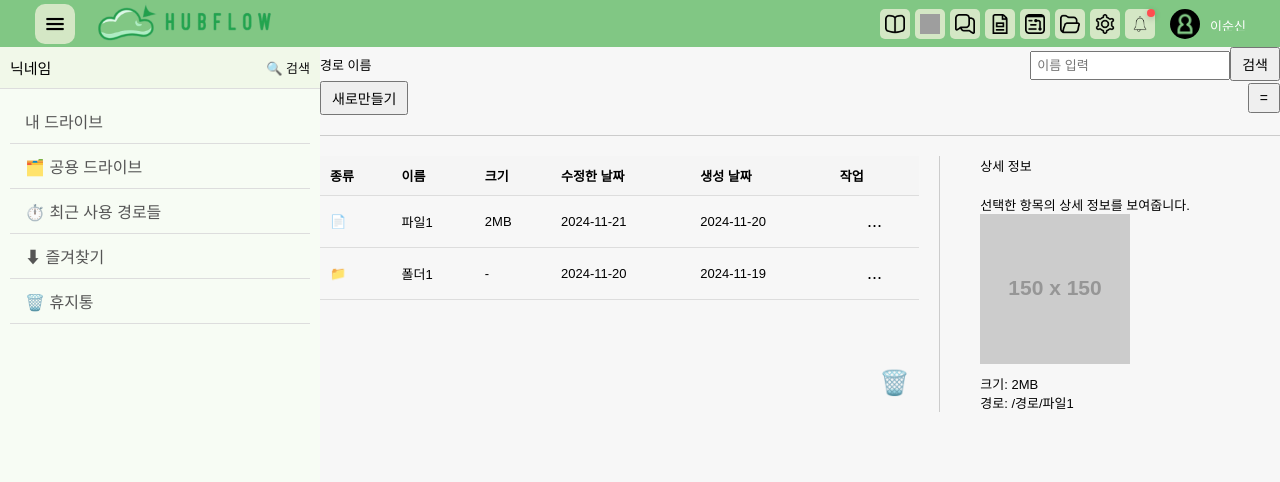
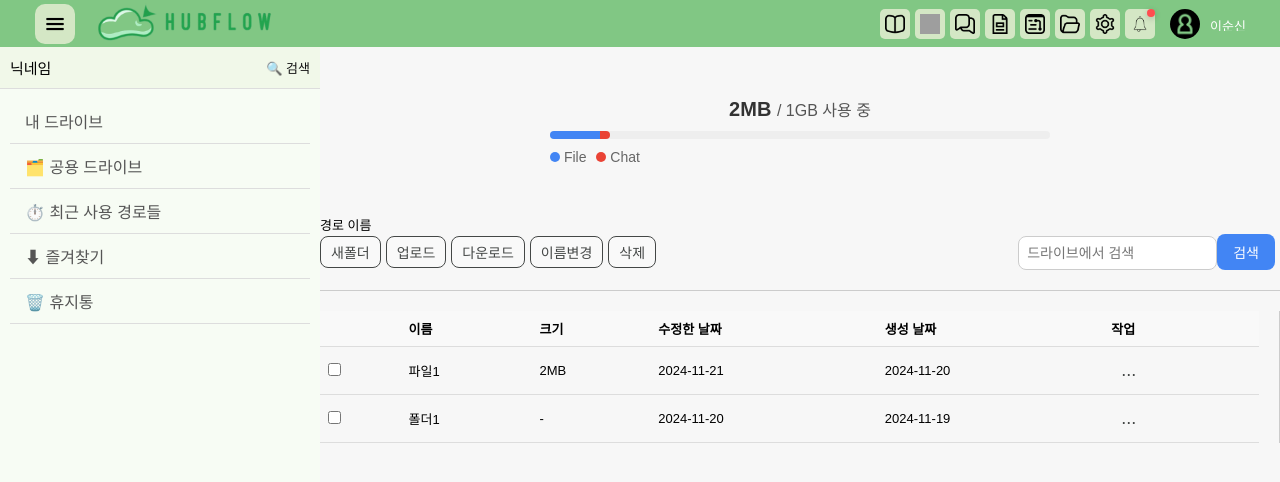
Before and after one commit to greenlotte4/lotte-2nd-project-front-team1, a React (Vite) app: page /app/file in a window 1280 px wide. Shown: the top 482 px of the page. Built offline with nearby package versions, Linux system fonts and the light colour scheme; grey boxes are pictures that could not be loaded; a web font is replaced by a local one.

Commit message:
update Drive layout

```diff
--- a/src/components/app/file/File.jsx
+++ b/src/components/app/file/File.jsx
@@ -5,36 +5,64 @@
 
     추가내역
     -------------
-    00.00 이름 - 내용
+    12.02 박수정 - 드라이브 레이아웃 수정
 */
 export default function File() {
   return (
     <div className="file-content">
+      {/* 상단 정보 영역 */}
+      <div className="storage-info">
+        <h2>
+          <span className="total-usage">2MB </span>
+          <span className="current-usage">/ 1GB 사용 중</span>
+        </h2>
+        <div className="storage-bar">
+          <div className="drive-usage"></div>
+          <div className="chat-usage"></div>
+        </div>
+        <div className="usage-legend">
+          <span className="legend-item">
+            <span className="drive-dot"></span> File
+          </span>
+          <span className="legend-item">
+            <span className="chat-dot"></span> Chat
+          </span>
+        </div>
+      </div>
+
       <div>
         <table className="filetop">
           <tr>
             <td>
               <h2>경로 이름</h2>
             </td>
-            <td className="input-group">
-              <input type="text" placeholder="이름 입력" />
-              <button className="search-button">검색</button>
-            </td>
           </tr>
           <tr>
             <td>
               <button value="새로만들기" name="새로만들기">
-                새로만들기
+                새폴더
+              </button>
+              <button value="upload" name="file-upload">
+                업로드
+              </button>
+              <button value="download" name="file-download">
+                다운로드
+              </button>
+              <button value="rename" name="file-rename">
+                이름변경
+              </button>
+              <button value="delete" name="file-delete">
+                삭제
               </button>
             </td>
-            <td>
-              <button value="=" name="=">
-                =
-              </button>
+            <td className="input-group">
+              <input type="text" placeholder="드라이브에서 검색" />
+              <button className="search-button">검색</button>
             </td>
           </tr>
         </table>
       </div>
+      {/* 파일 영역 */}
       {/* <!-- 아래 영역 시작 --> */}
       <div className="file-area">
         {/* <!-- 왼쪽 영역: 파일 리스트 --> */}
@@ -42,7 +70,7 @@ export default function File() {
           <table className="file-table">
             <thead>
               <tr>
-                <th>종류</th>
+                <th></th>
                 <th>이름</th>
                 <th>크기</th>
                 <th>수정한 날짜</th>
@@ -52,7 +80,9 @@ export default function File() {
             </thead>
             <tbody>
               <tr>
-                <td>📄</td>
+                <td>
+                  <input type="checkbox" />
+                </td>
                 <td>파일1</td>
                 <td>2MB</td>
                 <td>2024-11-21</td>
@@ -62,7 +92,9 @@ export default function File() {
                 </td>
               </tr>
               <tr>
-                <td>📁</td>
+                <td>
+                  <input type="checkbox" />
+                </td>
                 <td>폴더1</td>
                 <td>-</td>
                 <td>2024-11-20</td>
@@ -73,22 +105,6 @@ export default function File() {
               </tr>
             </tbody>
           </table>
-          <div className="trash-container">
-            <button className="trash-button" title="휴지통">
-              🗑️
-            </button>
-          </div>
-        </div>
-
-        {/* <!-- 오른쪽 영역: 상세 정보 --> */}
-        <div className="file-details">
-          <h3>상세 정보</h3>
-          <div className="detail-content">
-            <p>선택한 항목의 상세 정보를 보여줍니다.</p>
-            <img src="https://via.placeholder.com/150" alt="상세 이미지" />
-            <p>크기: 2MB</p>
-            <p>경로: /경로/파일1</p>
-          </div>
         </div>
       </div>
     </div>
--- a/src/styles/app/file/File.scss
+++ b/src/styles/app/file/File.scss
@@ -1,9 +1,16 @@
-/* ============================================================== */
-/* 프로젝트 추가 css */
+/*
+    날짜 : 2024/11/21
+    이름 : 이도영
+    내용 : 프로젝트 css 생성
+
+    추가내역
+    -------------
+    11.29 강중원 - 화면에 맞게 css 추가
+    12.02 박수정 - 드라이브 css 수정
+*/
+
 /* 테이블 스타일 */
-
-/* 강중원 - 화면에 맞게 추가*/
-.file-content{
+.file-content {
   width: 100%;
   height: 100%;
   .main-page {
@@ -13,39 +20,64 @@
   .filetop {
     width: 100%;
     border-collapse: collapse;
-    /* 테두리 겹침 제거 */
   }
 
   /* 셀 안의 내용을 양끝 정렬 */
-.filetop tr td {
-    width: 50%;
-    /* 각 셀이 테이블의 절반씩 차지 */
-    text-align: center;
-    /* 가운데 정렬 */
+  .filetop tr td:first-child {
+    text-align: left;
   }
 
-.filetop tr td:first-child {
-    text-align: left;
-    /* 첫 번째 셀은 왼쪽 정렬 */
-}
-
-.filetop tr td:last-child {
-    text-align: right;
-    /* 마지막 셀은 오른쪽 정렬 */
-}
-
-/* 버튼 기본 스타일 */
+  /* 버튼 스타일 */
   button {
     padding: 5px 10px;
     font-size: 14px;
     cursor: pointer;
+    margin-right: 5px;
+    border: 1px solid #444746;
+    border-radius: 8px;
+    background-color: #f9f9f9;
+    color: #444746;
+    transition: all 0.3s ease;
+  }
+
+  /* 버튼 호버 시 스타일 */
+  button:hover {
+    background-color: #e6e6e6;
+    border-color: #444746;
+    color: #333;
   }
 
   /* 입력창 스타일 */
-input {
-    width: 100%;
-    max-width: 200px;
-    padding: 5px;
+  .input-group .search-container {
+    display: flex;
+    align-items: center;
+    gap: 10px;
+  }
+
+  .input-group input {
+    flex: 1;
+    padding: 8px;
+    border: 1px solid #ccc;
+    border-radius: 8px;
+    font-size: 14px;
+  }
+
+  .input-group .search-button {
+    padding: 8px 16px;
+    font-size: 14px;
+    color: #fff;
+    background-color: #4285f4;
+    border: none;
+    border-radius: 8px;
+    cursor: pointer;
+  }
+
+  .input-group .search-button:hover {
+    background-color: #3367d6;
+  }
+
+  td.input-group {
+    float: right;
   }
 
   /* 파일 영역 */
@@ -110,33 +142,6 @@ input {
     cursor: pointer;
   }
 
-/* 휴지통 버튼 */
-.trash-container {
-    position: absolute;
-    /* file-list를 기준으로 위치를 절대적으로 고정 */
-    bottom: 10px;
-    /* file-list 하단에서 10px 떨어짐 */
-    right: 20px;
-    /* file-list 오른쪽에서 20px 떨어짐 */
-    width: 100%;
-    /* 전체 너비를 사용하여 중앙 정렬 가능 */
-    text-align: right;
-    /* 오른쪽 정렬 */
-}
-
-.trash-button {
-    background: none;
-    border: none;
-    font-size: 24px;
-    color: #d9201f;
-    cursor: pointer;
-}
-
-.trash-button:hover {
-    color: #a11418;
-    /* 호버 시 색상 변경 */
-}
-
   /* 오른쪽 상세 정보 */
   .file-details {
     flex: 1;
@@ -150,4 +155,102 @@ input {
   .detail-content img {
     display: block;
     margin-bottom: 10px;
-}}
+  }
+
+  /* 용량 상세 정보 */
+  .storage-info {
+    width: 80%;
+    max-width: 600px;
+    margin: 0 auto;
+    text-align: center;
+    padding: 50px;
+    box-sizing: border-box;
+  }
+
+  .storage-info h2 {
+    margin: 0;
+    color: #333;
+  }
+
+  .storage-info .current-usage {
+    font-size: 16px; /* 기존 15GB 크기로 설정 */
+    font-weight: normal;
+    color: #555;
+  }
+
+  .storage-info .total-usage {
+    font-size: 20px; /* 기존 73.1MB 크기로 설정 */
+    font-weight: bold;
+    color: #333;
+  }
+
+  .storage-bar {
+    width: 100%;
+    height: 8px;
+    background-color: #eee;
+    border-radius: 4px;
+    margin: 10px 0;
+    position: relative;
+    display: flex;
+  }
+
+  .drive-usage {
+    width: 10%;
+    height: 100%;
+    background-color: #4285f4;
+    border-radius: 4px 0 0 4px;
+  }
+
+  .chat-usage {
+    width: 2%;
+    height: 100%;
+    background-color: #ea4335;
+    border-radius: 0 4px 4px 0;
+    left: 70%;
+  }
+
+  .usage-legend {
+    display: flex;
+    justify-content: flex-start;
+    gap: 10px;
+  }
+
+  .legend-item {
+    font-size: 14px;
+    color: #666;
+  }
+
+  .drive-dot,
+  .chat-dot {
+    width: 10px;
+    height: 10px;
+    display: inline-block;
+    border-radius: 50%;
+  }
+
+  .drive-dot {
+    background-color: #4285f4;
+  }
+
+  .chat-dot {
+    background-color: #ea4335;
+  }
+
+  /* 파일 테이블 스타일 */
+  .file-table {
+    width: 100%;
+    border-collapse: collapse;
+  }
+
+  .file-table th,
+  .file-table td {
+    border-bottom: 1px solid #ddd;
+    padding: 8px;
+    text-align: left;
+  }
+
+  .file-table thead th {
+    background-color: #f9f9f9;
+    font-weight: bold;
+  }
+}
```
Lines whose indentation alone changed are shown as unchanged.
